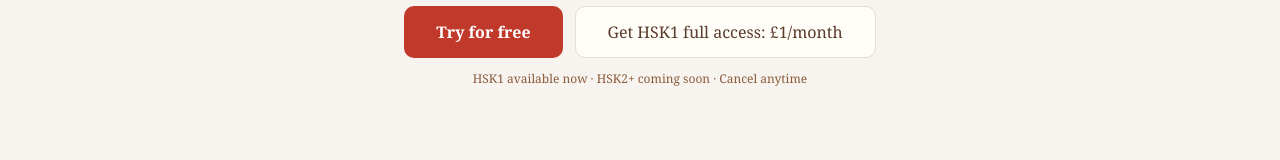
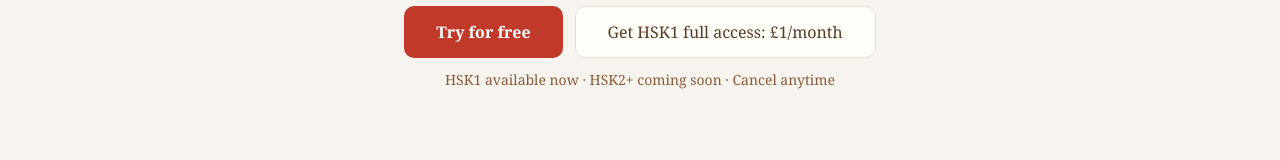
Before and after one commit to phuceh/mnemonic-mandarin, a Next.js app in the folder my-app/: page /landing in a window 1280 px wide. Shown: the part 579-739 px from the top of the page. Built offline with nearby package versions, Linux system fonts and the light colour scheme.

Commit message:
font change

```diff
--- a/my-app/app/landing/page.tsx
+++ b/my-app/app/landing/page.tsx
@@ -60,7 +60,7 @@ export default function Landing() {
           <button onClick={() => router.push('/demo')} style={{ padding: '14px 32px', borderRadius: 10, border: 'none', background: s.red, color: '#fff', fontSize: 16, cursor: 'pointer', fontFamily: 'Georgia, serif', fontWeight: 700 }}>Try for free</button>
           <button onClick={handleSubscribe} style={{ padding: '14px 32px', borderRadius: 10, border: '1px solid #e8ddd0', background: s.card, color: s.brown, fontSize: 16, cursor: 'pointer', fontFamily: 'Georgia, serif' }}>Get HSK1 full access: £1/month</button>
         </div>
-        <div style={{ fontSize: 12, color: s.muted, marginTop: 12 }}>HSK1 available now · HSK2+ coming soon · Cancel anytime</div>
+        <div style={{ fontSize: 14, color: s.muted, marginTop: 12 }}>HSK1 available now · HSK2+ coming soon · Cancel anytime</div>
       </section>
 
       <section style={{ maxWidth: 900, margin: '0 auto', padding: '2rem 2rem 5rem' }}>
@@ -136,7 +136,7 @@ export default function Landing() {
             Get HSK1 full access: £1/month
           </button>
         </div>
-        <div style={{ fontSize: 12, color: 'rgba(255,255,255,0.6)', marginTop: 12 }}>HSK1 available now · HSK2+ coming soon · Cancel anytime</div>
+        <div style={{ fontSize: 14, color: 'rgba(255,255,255,0.6)', marginTop: 12 }}>HSK1 available now · HSK2+ coming soon · Cancel anytime</div>
       </section>
 
       <footer style={{ background: s.card, borderTop: '1px solid #e8ddd0', padding: '2rem', textAlign: 'center' }}>
```
